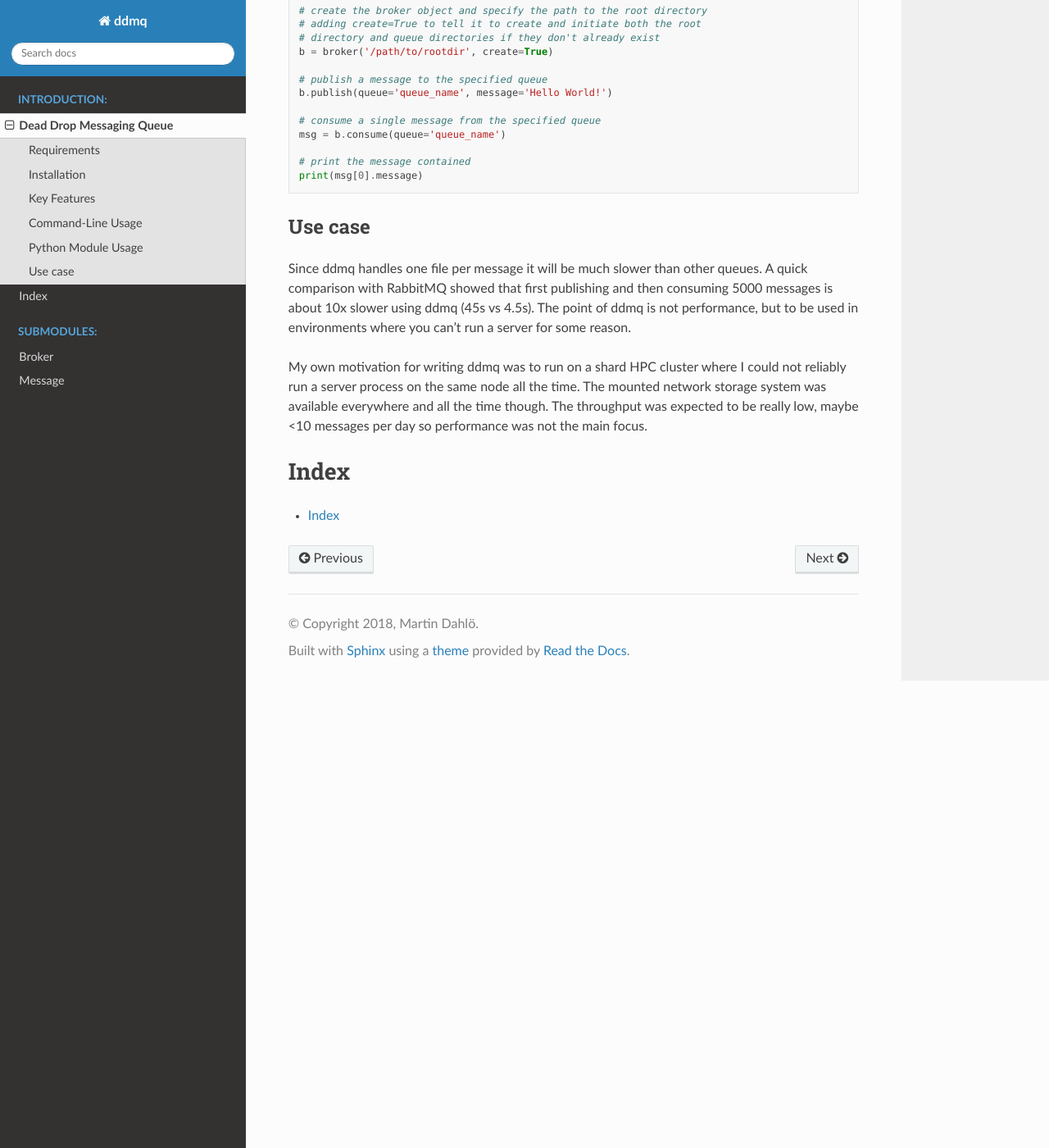
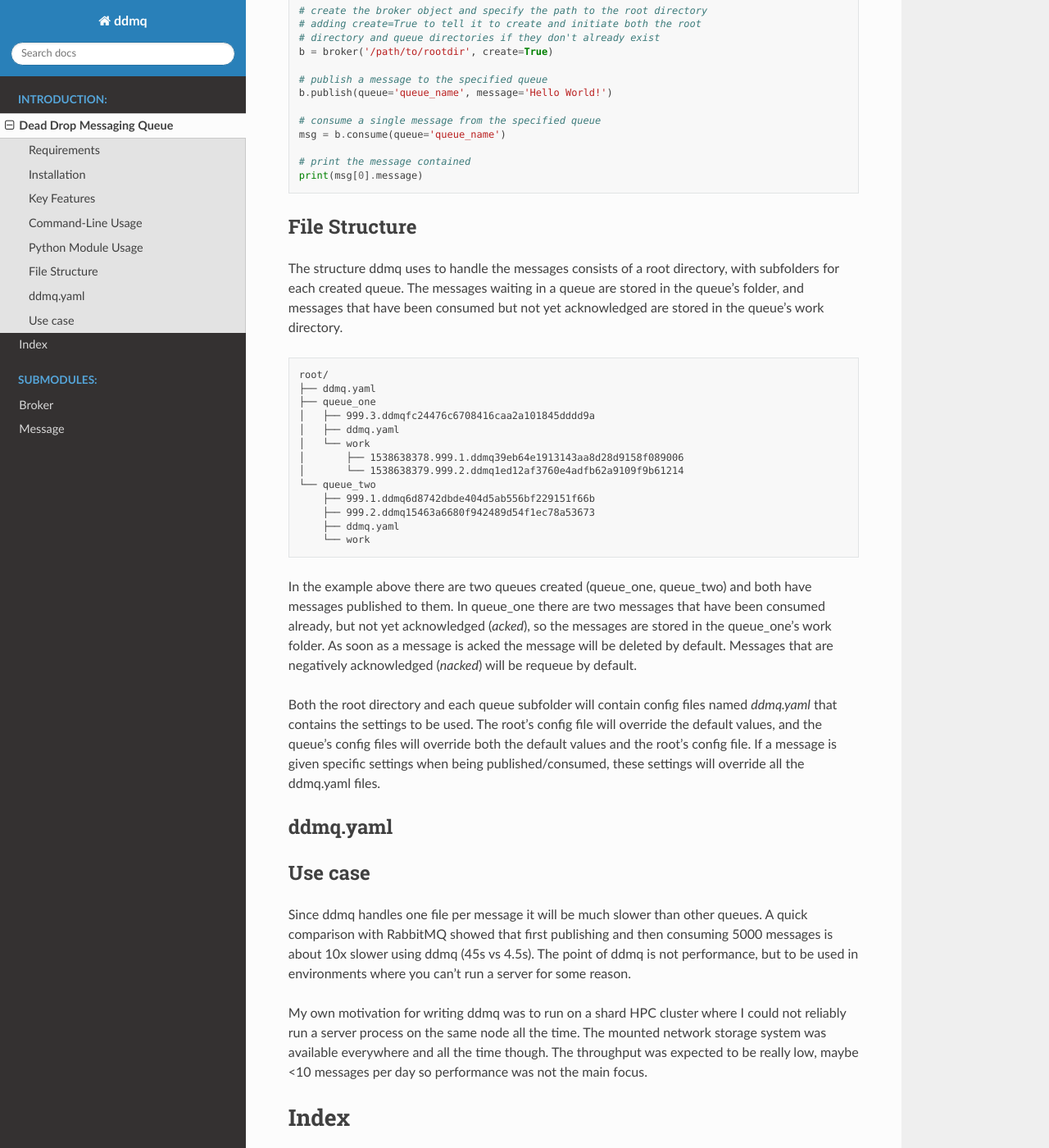
Before and after one commit to ddmq/ddmq, a Sphinx documentation site: the page built from docs/introduction.rst, in a window 1280 px wide and 1400 px high, scrolled down 1969 px. Shown: the whole window at 82% size. Built offline with Sphinx 7.4.7 and the Read the Docs theme 2.0.0, drawn with Linux system fonts in a browser that asks for light colours.

Commit message:
Config file stuff

```diff
--- a/docs/introduction.rst
+++ b/docs/introduction.rst
@@ -111,6 +111,39 @@ Python Module Usage
     # print the message contained
     print(msg[0].message)
 
+
+
+
+File Structure
+--------------
+The structure ddmq uses to handle the messages consists of a root directory, with subfolders for each created queue. The messages waiting in a queue are stored in the queue's folder, and messages that have been consumed but not yet acknowledged are stored in the queue's work directory.
+
+::
+
+    root/
+    ├── ddmq.yaml
+    ├── queue_one
+    │   ├── 999.3.ddmqfc24476c6708416caa2a101845dddd9a
+    │   ├── ddmq.yaml
+    │   └── work
+    │       ├── 1538638378.999.1.ddmq39eb64e1913143aa8d28d9158f089006
+    │       └── 1538638379.999.2.ddmq1ed12af3760e4adfb62a9109f9b61214
+    └── queue_two
+        ├── 999.1.ddmq6d8742dbde404d5ab556bf229151f66b
+        ├── 999.2.ddmq15463a6680f942489d54f1ec78a53673
+        ├── ddmq.yaml
+        └── work
+
+In the example above there are two queues created (queue_one, queue_two) and both have messages published to them. In queue_one there are two messages that have been consumed already, but not yet acknowledged (*acked*), so the messages are stored in the queue_one's work folder. As soon as a message is acked the message will be deleted by default. Messages that are negatively acknowledged (*nacked*) will be requeue by default.
+
+Both the root directory and each queue subfolder will contain config files named *ddmq.yaml* that contains the settings to be used. The root's config file will override the default values, and the queue's config files will override both the default values and the root's config file. If a message is given specific settings when being published/consumed, these settings will override all the ddmq.yaml files.
+
+
+
+ddmq.yaml
+---------
+
+
 Use case
 --------
 Since ddmq handles one file per message it will be much slower than other queues. A quick comparison with RabbitMQ showed that first publishing and then consuming 5000 messages is about 10x slower using ddmq (45s vs 4.5s). The point of ddmq is not performance, but to be used in environments where you can't run a server for some reason.
--- a/setup.py
+++ b/setup.py
@@ -6,7 +6,7 @@ with open("README.rst", "r") as fh:
 
 setuptools.setup(
     name="ddmq",
-    version="0.9.2",
+    version="0.9.3",
     author="Martin Dahlö",
     author_email="m.dahlo@gmail.com",
     description="A file based serverless messaging queue",
```
Also changed, not shown: docs/index.rst (+22 -22 lines), 1 other file.
